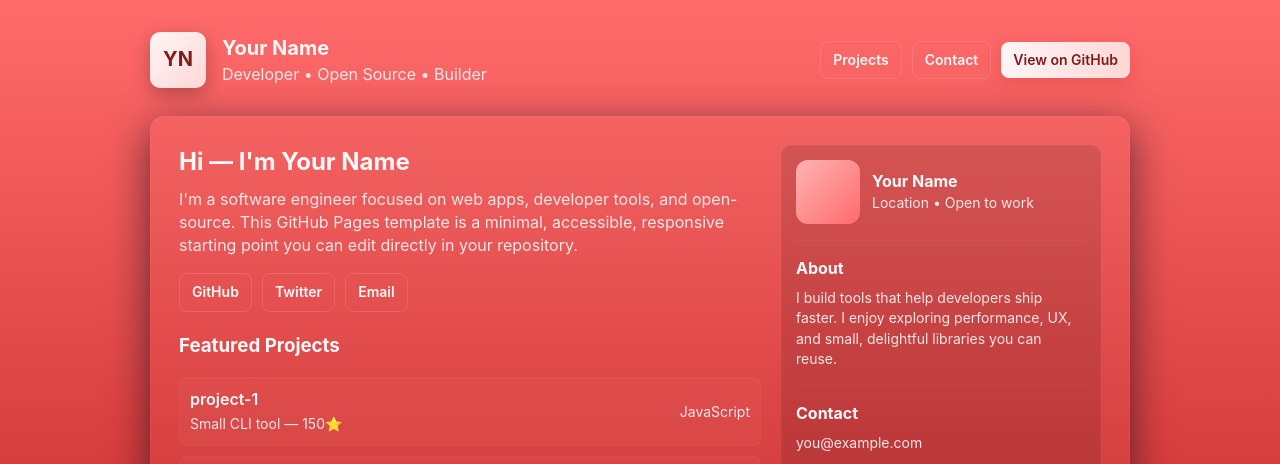
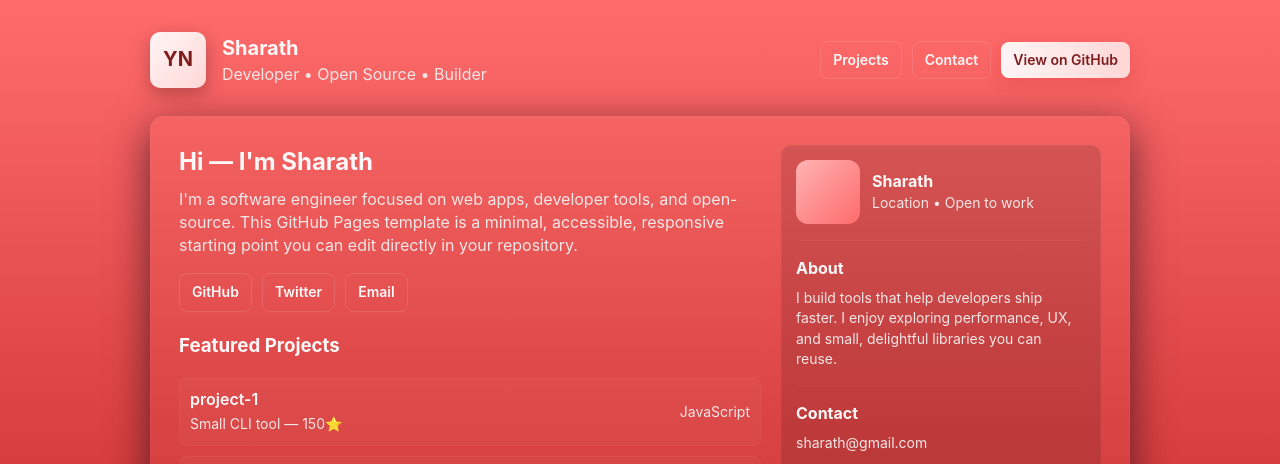
Before and after one commit to sharath-chandra4/Demo-repo, a plain HTML site: page index.html in a window 1280 px wide. Shown: the top 464 px of the page. Drawn offline with Linux system fonts and the light colour scheme.

Commit message:
Update index.html
edited my name

```diff
--- a/index.html
+++ b/index.html
@@ -4,7 +4,7 @@
   <meta charset="utf-8" />
   <meta name="viewport" content="width=device-width,initial-scale=1" />
   <meta name="description" content="Personal GitHub Pages site — quick, responsive, and ready to customize." />
-  <title>Your Name — GitHub Page</title>
+  <title>Sharath — GitHub Page</title>
 
   <!-- Optional: Prevent Jekyll processing if you deploy without a _config.yml -->
   <!-- Create an empty file named .nojekyll in your repo root if you want to disable Jekyll. -->
@@ -183,7 +183,7 @@
       <a class="brand" href="#">
         <span class="logo" aria-hidden="true">YN</span>
         <div>
-          <h1>Your Name</h1>
+          <h1>Sharath</h1>
           <p class="lead">Developer • Open Source • Builder</p>
         </div>
       </a>
@@ -198,7 +198,7 @@
     <main class="card" role="article" aria-labelledby="intro">
       <div class="grid">
         <section class="bio" aria-labelledby="intro">
-          <h2 id="intro">Hi — I'm Your Name</h2>
+          <h2 id="intro">Hi — I'm Sharath</h2>
           <p>I'm a software engineer focused on web apps, developer tools, and open-source. This GitHub Pages template is a minimal, accessible, responsive starting point you can edit directly in your repository.</p>
 
           <div class="links">
@@ -239,7 +239,7 @@
           <div class="profile">
             <div class="avatar" aria-hidden="true"></div>
             <div>
-              <div style="font-weight:700">Your Name</div>
+              <div style="font-weight:700">Sharath</div>
               <div class="meta">Location • Open to work</div>
             </div>
           </div>
@@ -255,7 +255,7 @@
 
           <div>
             <h4 style="margin:0 0 8px 0">Contact</h4>
-            <p class="meta" id="contact" style="margin:0">you@example.com</p>
+            <p class="meta" id="contact" style="margin:0">sharath@gmail.com</p>
           </div>
 
         </aside>
```
